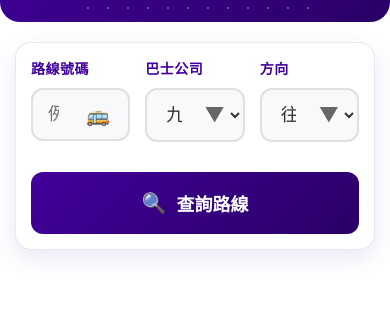
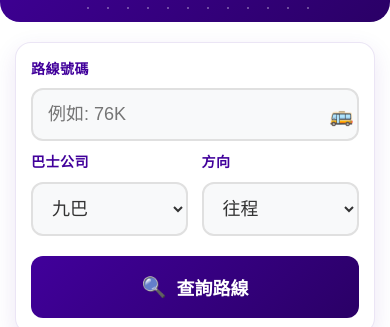
Before and after one commit to PongLai-git/busList, a plain HTML site: page index.html in a window 390 px wide. Shown: the part 96-423 px from the top of the page. Drawn offline with Linux system fonts and the light colour scheme.

Commit message:
index update 2

```diff
--- a/index.html
+++ b/index.html
@@ -41,7 +41,6 @@
 			<option value="CTB">城巴</option>
 			<!--<option value="NWFB">新巴</option>-->
 			</select>
-			<span class="select-icon">▼</span>
 		</div>
 		</div>
 
@@ -52,7 +51,6 @@
             <option value="inbound">往程</option>
             <option value="outbound">回程</option>
           </select>
-          <span class="select-icon">▼</span>
         </div>
       </div>
     </div>
@@ -987,12 +985,24 @@ body {
   .search-box {
     padding: 15px;
   }
-
+  .input-group {
+    margin-bottom: 10px;
+    width: 48%;
+}
+  .input-group:first-child {
+	width: 100%;
+  }
   .input-wrapper input, .select-wrapper select {
     font-size: 18px;
-    padding: 14px 45px 14px 15px;
+    padding: 14px 25px 14px 15px;
   }
-
+  .input-icon, .select-icon {
+	right: 5px;
+  }
+  .search-box .input {
+    flex-wrap: wrap;
+    gap: 0 4%;
+}
   .route-header {
     gap: 15px;
     text-align: center;
@@ -1020,6 +1030,9 @@ body {
   .eta-time {
     width: 50%;
   }
+  .route-stats , .route-direction{
+    font-size: 12px;
+  }
 }
 </style>
 </body>
```
